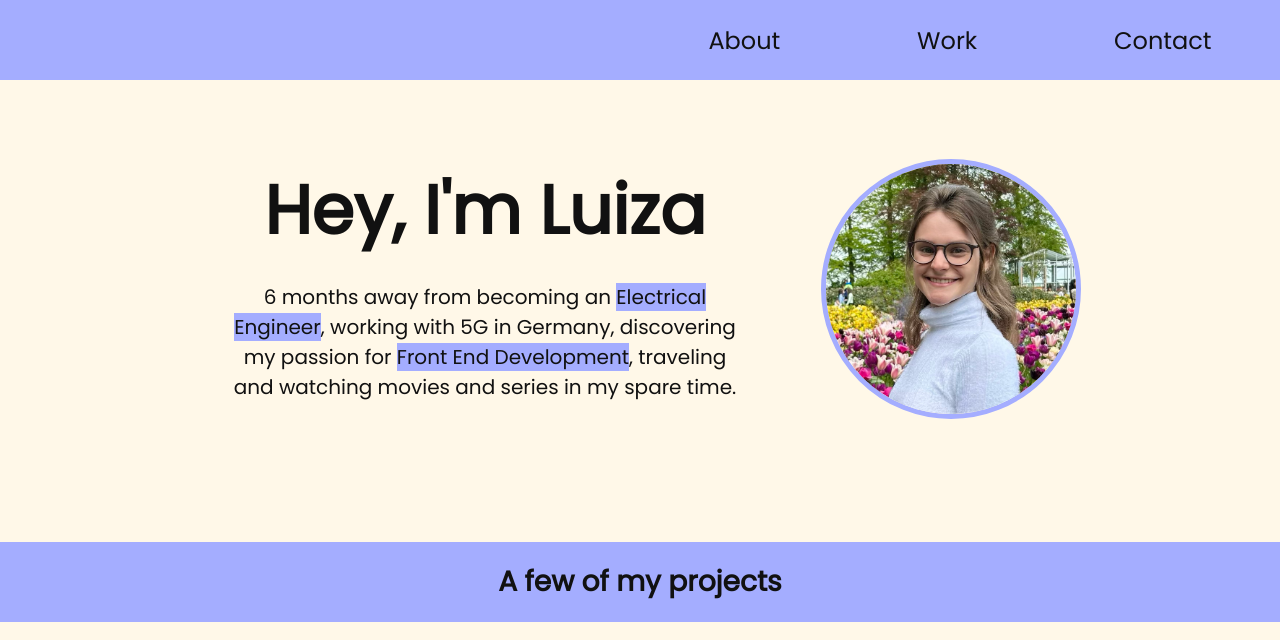
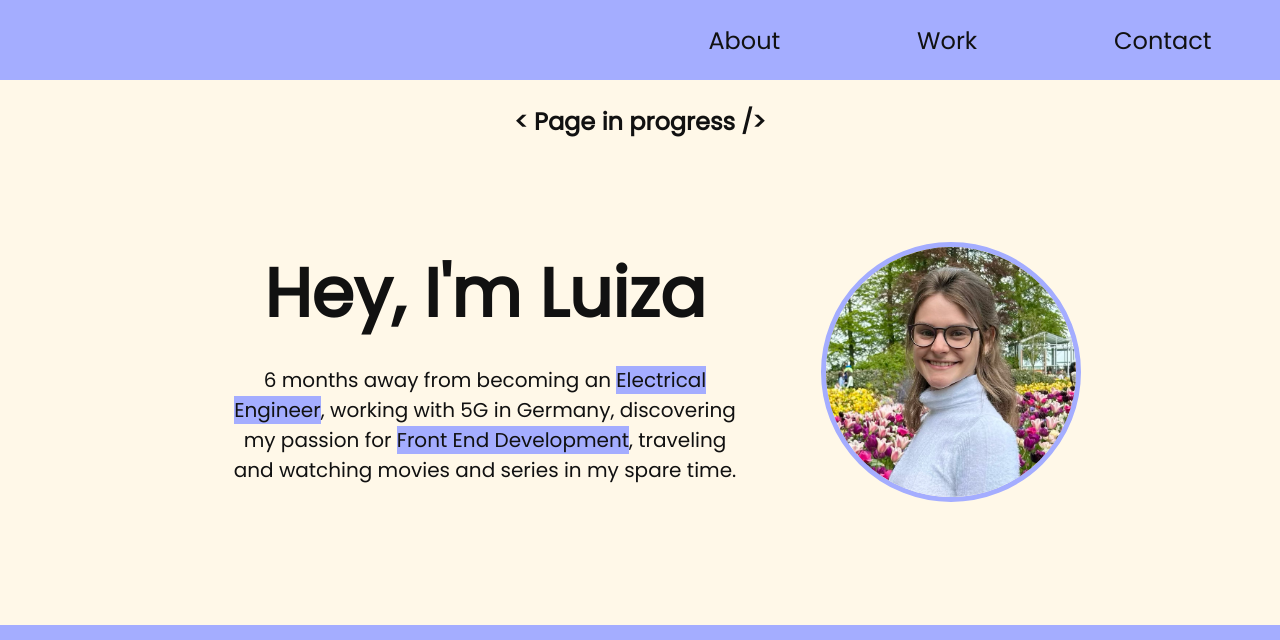
Before and after one commit to luizassimoes/portfolio, a plain HTML site: page index.html in a window 1280 px wide. Shown: the top 640 px of the page. Drawn offline with Linux system fonts and the light colour scheme.

Commit message:
page in progress

```diff
--- a/index.html
+++ b/index.html
@@ -19,6 +19,7 @@
       </ul>
     </nav>
     <div class="coverer"></div>
+    <h3 class="p-in-p"> < Page in progress /> </h3>
     <section id="welcome-section">
       <a href="mailto:luizassimoes@hotmail.com" alt="Email me!"><img src="myphoto.png" alt="my photo" id="myphoto"></a>
       <div class="welcome">
--- a/styles.css
+++ b/styles.css
@@ -6,6 +6,13 @@
   --luiza-c5: #CCF6C8; /* #CCF6C8 */
   --luiza-c6: #faf7de; /* #faf7de */
   --luiza-cfont: #111; /* #111 */
+}
+
+.p-in-p {
+  display: flex;
+  justify-content: center;
+  font-size: 2.4rem;
+  color: var(--luiza-cfont);
 }
 
 @media (prefers-reduced-motion: no-preference) {
```
